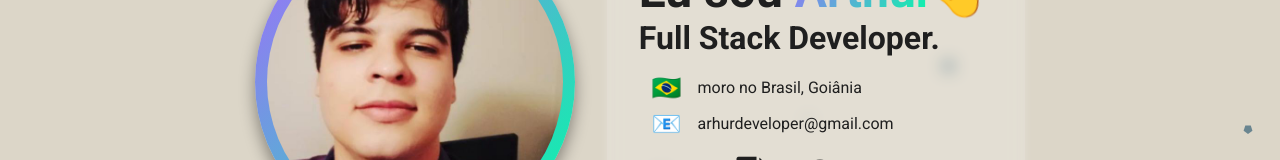
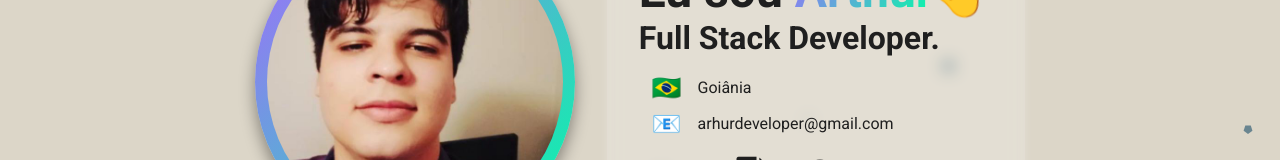
Before and after one commit to arthurcommodore/arthurcommodore.github.io, a React (Create React App) app: page / in a window 1280 px wide. Shown: the part 288-448 px from the top of the page. Built offline with nearby package versions, Linux system fonts and the light colour scheme.

Commit message:
little changes

```diff
--- a/src/assets/info/Info.js
+++ b/src/assets/info/Info.js
@@ -13,7 +13,7 @@ export const info = {
         // these are just some "tidbits" about yourself. You can look at mine https://paytonjewell.github.io/#/ for an example if you'd like
         {
             emoji: '🇧🇷',
-            text: 'moro no Brasil, Goiânia',
+            text: 'Goiânia',
         },
         {
             emoji: '📧',
```
